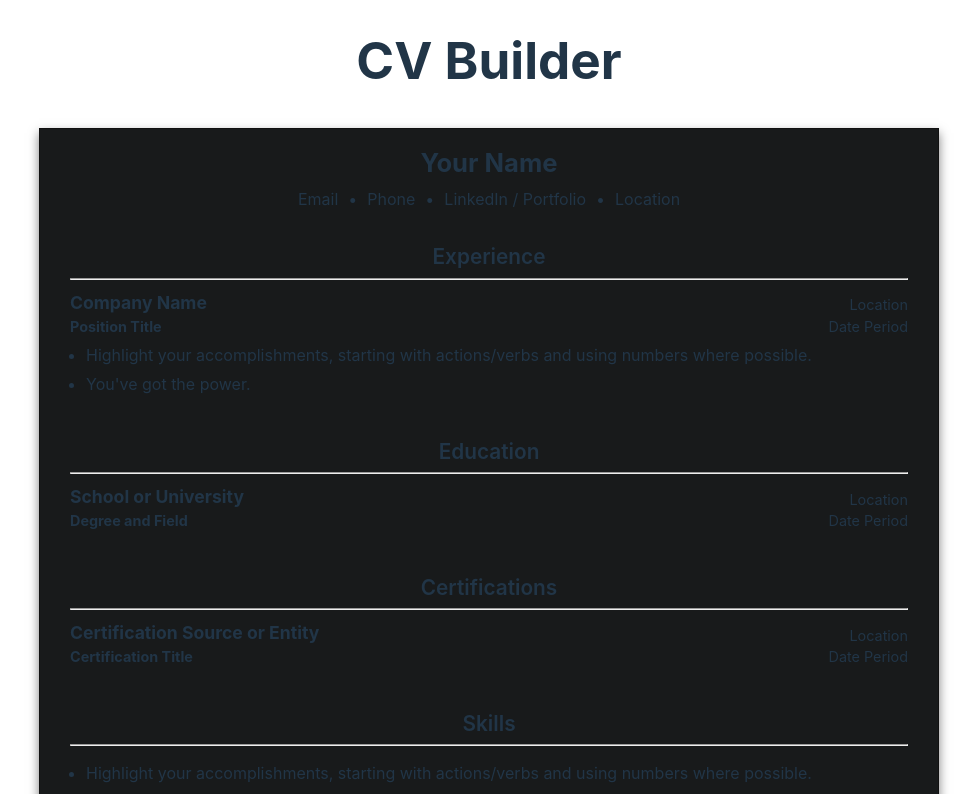
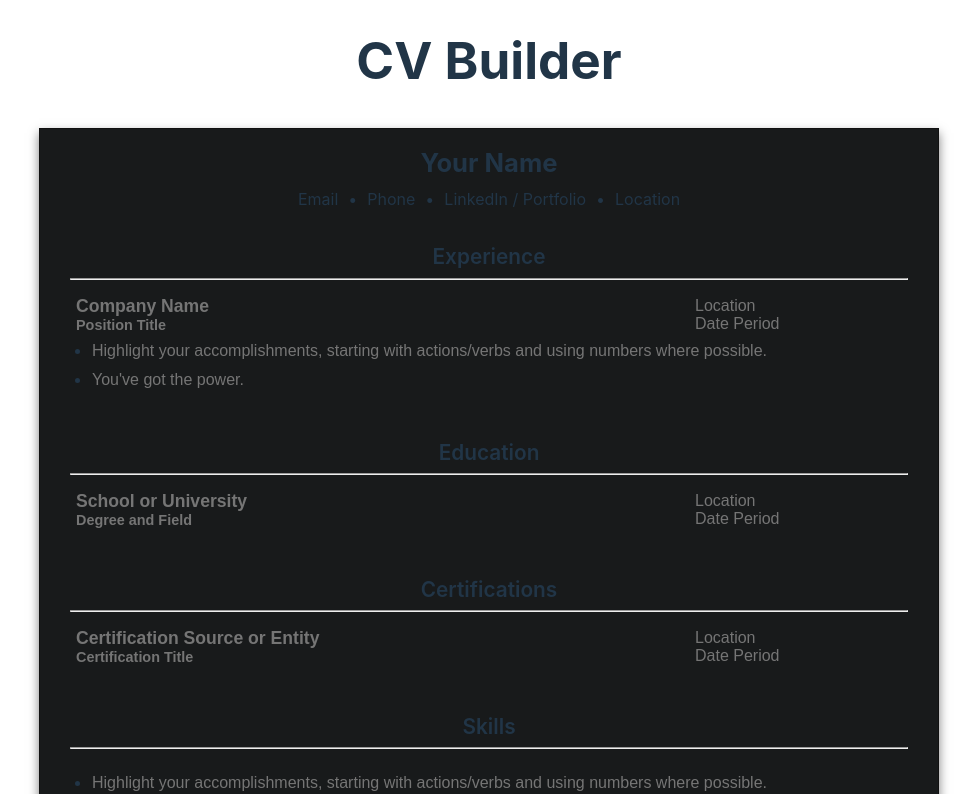
Before and after one commit to joel-jcs/cv-builder, a React (Vite) app: page / in a window 1280 px wide. Shown: the top 794 px of the page, without its empty margins (151-1128 px from the left). Built offline with nearby package versions, Linux system fonts and the light colour scheme.

Commit message:
changed all resume contents to inputs. this will enable direct editing of the majority of fields on the resume

```diff
--- a/src/components/BulletPoint.jsx
+++ b/src/components/BulletPoint.jsx
@@ -8,7 +8,7 @@ export default function BulletPoint({ text, id }) {
   if (bulletsArr.length > 0) {
     return bulletsArr.map((bullet) => (
       <li className="bulletPoint" key={bullet.id}>
-        {bullet.text}
+        <input placeholder={bullet.text} />
       </li>
     ));
   }
--- a/src/components/Resume.jsx
+++ b/src/components/Resume.jsx
@@ -42,7 +42,7 @@ export function Resume() {
               },
             ]}
           />
-          <Section title="Skills" hasBulletsSection={true} />
+          <Section title="Skills" hasEntry={false} hasBulletsSection={true} />
         </main>
       </div>
     </>
--- a/src/components/ResumeSection.jsx
+++ b/src/components/ResumeSection.jsx
@@ -4,6 +4,7 @@ import BulletPoint from "./BulletPoint";
 export default function ResumeSection({
   title,
   hasBulletsSection = false,
+  hasEntry = true,
   entries = [
     {
       title: "",
@@ -13,31 +14,49 @@ export default function ResumeSection({
     },
   ],
 }) {
-  console.log(entries[0]);
-
   return (
     <section className="resumeSection">
       <h2 className="sectionTitle">{title}</h2>
       <hr></hr>
       <div className="entry">
+        {hasEntry && (
+          // TO-DO: Set each entry as a component
+          <div className="entryHeader">
             <div className="entryPrimaryInfo">
-          <h3 className="entryTitle"> {entries[0].title}</h3>
-          <h4 className="entrySubtitle">{entries[0].subtitle}</h4>
+              <input
+                type="text"
+                className="entryTitle"
+                placeholder={entries[0].title}
+              />
+              <input
+                type="text"
+                className="entrySubtitle"
+                placeholder={entries[0].subtitle}
+              />
             </div>
+
             <div className="entryLocationDate">
-          <span className="location">{entries[0].location}</span>
-          <span className="datePeriod">{entries[0].datePeriod}</span>
+              <input className="location" placeholder={entries[0].location} />
+              <input
+                className="datePeriod"
+                placeholder={entries[0].datePeriod}
+              />
             </div>
           </div>
+        )}
         {hasBulletsSection && (
-        <ul>
+          <ul className="bulletSection">
             <BulletPoint
               text="Highlight your accomplishments, starting with actions/verbs and using numbers where possible."
               id={crypto.randomUUID()}
             />
-          <BulletPoint text="You've got the power." id={crypto.randomUUID()} />
+            <BulletPoint
+              text="You've got the power."
+              id={crypto.randomUUID()}
+            />
           </ul>
         )}
+      </div>
     </section>
   );
 }
--- a/src/styles/Resume.css
+++ b/src/styles/Resume.css
@@ -3,6 +3,7 @@
   padding: 0;
   box-sizing: border-box;
   font-size: 16px;
+  transition: ease 0.1s;
 }
 
 .resumePage {
@@ -54,6 +55,21 @@ hr {
 
 .entry {
   display: flex;
+  flex-direction: column;
+  width: 100%;
+  padding: 5px;
+  border-width: 1px;
+  border-style: solid;
+  border-color: transparent;
+}
+
+.entry:hover {
+  border-color: green;
+  border-radius: 0.5rem;
+}
+
+.entryHeader {
+  display: flex;
   justify-content: space-between;
   width: 100%;
 }
@@ -61,8 +77,7 @@ hr {
 .entryPrimaryInfo {
   display: flex;
   flex-direction: column;
-  align-items: start;
-  justify-content: start;
+  width: 70%;
 }
 
 .entryTitle {
@@ -86,8 +101,28 @@ hr {
   font-size: 0.9rem;
 }
 
-li {
-  text-align: left;
+input {
+  border: none;
+  outline: none;
+  background-color: transparent;
+}
+
+input:focus::placeholder {
+  opacity: 0.5;
+}
+
+.bulletSection {
+  width: 100%;
+  display: flex;
+  flex-direction: column;
+}
+
+.bulletPoint {
   margin-left: 16px;
   margin-top: 5px;
+  width: 98%;
 }
+
+.bulletPoint input {
+  width: 100%;
+}
```
Lines whose indentation alone changed are shown as unchanged.
